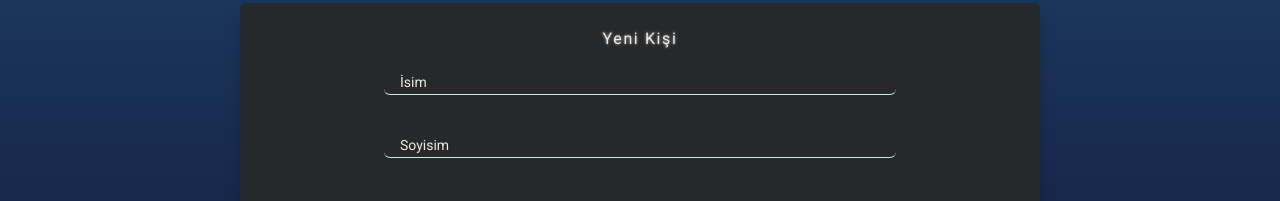
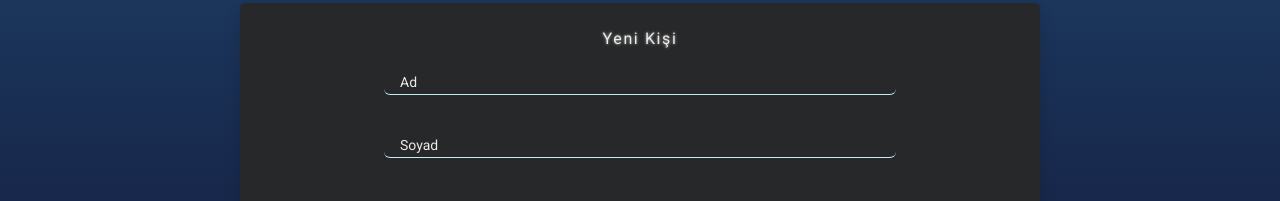
Before and after one commit to busratugul/KullaniciRehber, a React (Vite) app: page /add in a window 1280 px wide. Shown: the part 150-351 px from the top of the page. Built offline with nearby package versions, Linux system fonts and the light colour scheme.

Commit message:
KullaniciRehber
last commit

```diff
--- a/src/components/EditContact.jsx
+++ b/src/components/EditContact.jsx
@@ -45,7 +45,7 @@ function EditContact({ edited, icon }) {
       <div className="col-12">
         <h1>
           <input
-            placeholder="İsim"
+            placeholder="Ad"
             value={values.firstname}
             name="firstname"
             onChange={handleChange}
@@ -56,7 +56,7 @@ function EditContact({ edited, icon }) {
             <small className="error">{errors.firstname}</small>
           )}
           <input
-            placeholder="Soyisim"
+            placeholder="Soyad"
             value={values.lastname}
             name="lastname"
             onChange={handleChange}
--- a/src/form/AddContact.jsx
+++ b/src/form/AddContact.jsx
@@ -53,7 +53,7 @@ function AddContact() {
         <header className="title text-center">Yeni Kişi</header>
         <input
           name="firstname"
-          placeholder="İsim"
+          placeholder="Ad"
           value={values.firstname}
           disabled={isSubmitting}
           onChange={handleChange}
@@ -66,7 +66,7 @@ function AddContact() {
         )}
         <input
           name="lastname"
-          placeholder="Soyisim"
+          placeholder="Soyad"
           value={values.lastname}
           disabled={isSubmitting}
           onChange={handleChange}
```
